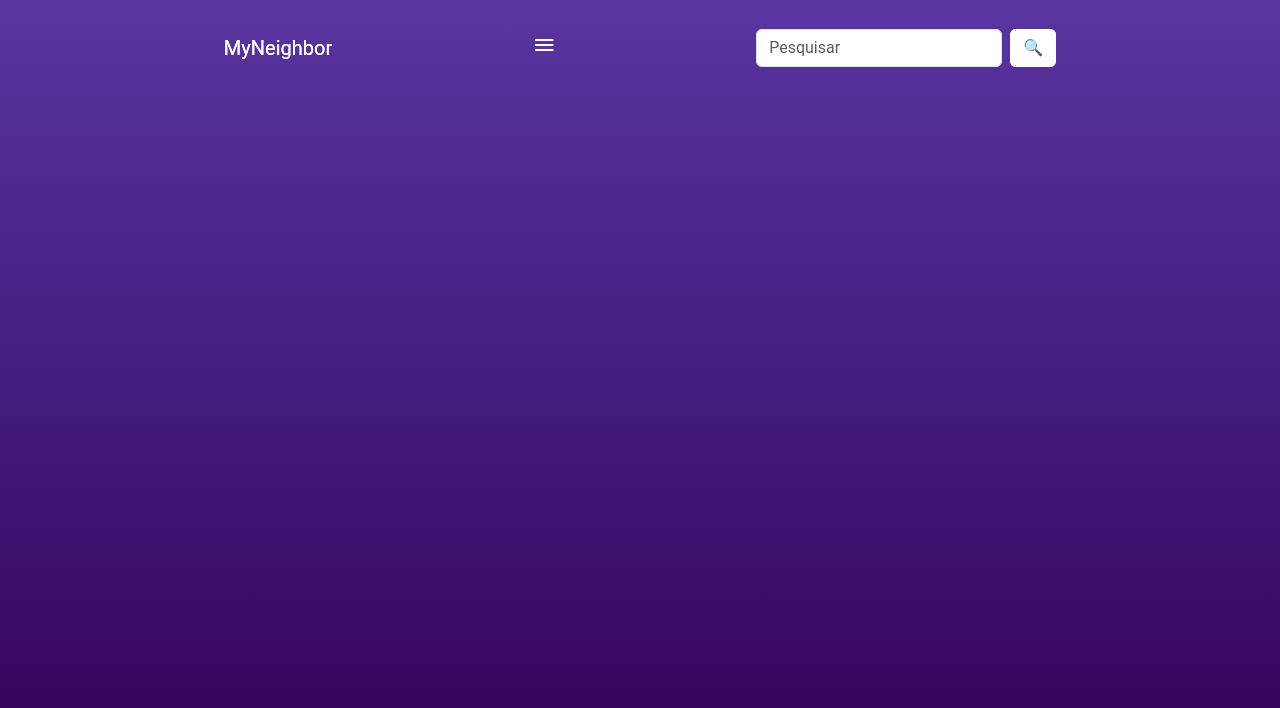
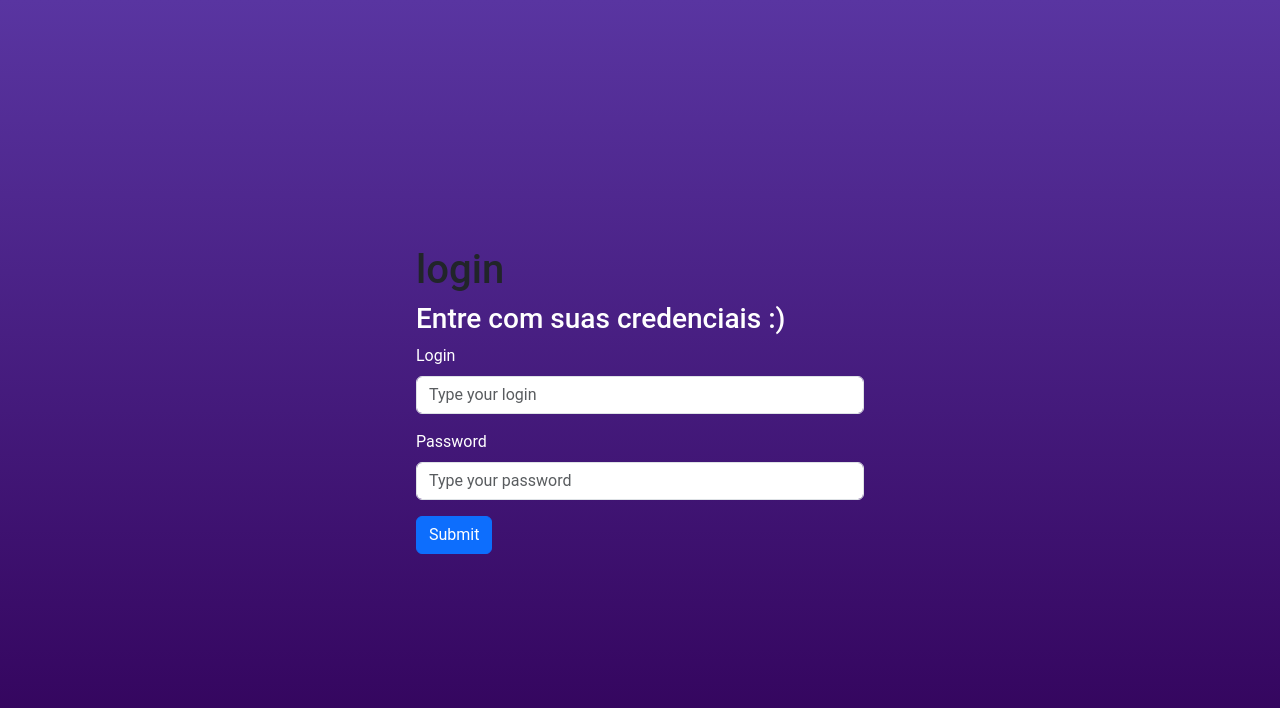
Before and after one commit to erick-sts/MyNeighbor, an Angular app: page /home in a window 1280 px wide. Shown: the top 708 px of the page. Built offline with nearby package versions, Linux system fonts and the light colour scheme.

Commit message:
Adicionado a tela de login para admin

```diff
--- a/src/app/app.component.html
+++ b/src/app/app.component.html
@@ -1,3 +1,4 @@
 <!-- <router-outlet></router-outlet> -->
 
-<app-tela-principal></app-tela-principal>
+
+<app-login-crud></app-login-crud>
--- a/src/app/app.module.ts
+++ b/src/app/app.module.ts
@@ -12,6 +12,7 @@ import { FormEsqueciMinhaSenhaComponent } from './components/form-esqueci-minha-
 import { ReactiveFormsModule } from '@angular/forms';
 import { TelaMapaComponent } from './components/tela-mapa/tela-mapa.component';
 import { TelaPrincipalComponent } from './components/tela-principal/tela-principal.component';
+import { FormTelaCrudLogin } from './components/tela-login-crud/tela-login-crud.component';
 
 
 @NgModule({
@@ -24,6 +25,7 @@ import { TelaPrincipalComponent } from './components/tela-principal/tela-princip
     FormEsqueciMinhaSenhaComponent,
     TelaMapaComponent,
     TelaPrincipalComponent,
+    FormTelaCrudLogin,
   ],
   imports: [
     BrowserModule,
--- /dev/null
+++ b/src/app/components/tela-login-crud/tela-login-crud.component.css
@@ -0,0 +1,10 @@
+#loginAdmin{
+    width: 35vw;
+    color: white;
+}
+body{
+
+        display: flex;
+        align-items: center;
+        justify-content: center;
+}
--- /dev/null
+++ b/src/app/components/tela-login-crud/tela-login-crud.component.html
@@ -0,0 +1,19 @@
+<h1>login</h1>
+<main id="loginAdmin">
+
+
+    <h3 id="titulo-login">Entre com suas credenciais :)</h3>
+    <form>
+      <div class="mb-3">
+        <label for="exampleInputEmail1" class="form-label">Login</label>
+        <input type="email" class="form-control" id="exampleInputEmail1" aria-describedby="emailHelp"
+          placeholder="Type your login">
+      </div>
+      <div class="mb-3">
+        <label for="exampleInputPassword1" class="form-label">Password</label>
+        <input type="password" class="form-control" id="exampleInputPassword1" placeholder="Type your password">
+      </div>
+      <button type="submit" class="btn btn-primary">Submit</button>
+    </form>
+
+</main>
--- a/src/app/components/tela-principal/tela-principal.component.css
+++ b/src/app/components/tela-principal/tela-principal.component.css
@@ -2,6 +2,8 @@
   position: fixed;
   top: 20px;
 }
+
+
 
 #navbar a {
   margin-right: 200px;
@@ -10,6 +12,9 @@
 
 #botao-pesquisa {
   background-color: #ffffff;
+}
+#botao-tela-login-crud{
+  background-color: white;
 }
 
 #botao-pesquisa:hover {
--- a/src/app/components/tela-principal/tela-principal.component.html
+++ b/src/app/components/tela-principal/tela-principal.component.html
@@ -1,36 +1,41 @@
 <div class="container">
+
   <nav class="navbar navbar-transparent" id="navbar" style="z-index: 1">
+
     <div class="container-fluid">
+
       <a class="navbar-brand" href="#">MyNeighbor</a>
+
       <li id="menu" class="nav-item dropdown">
-        <a
-          class="nav-link"
-          href="#"
-          role="button"
-          data-bs-toggle="dropdown"
-          aria-expanded="false"
-        >
+
+        <a class="nav-link" href="#" role="button" data-bs-toggle="dropdown" aria-expanded="false">
+
           <span class="material-symbols-outlined"> menu </span>
+
         </a>
+
         <ul class="dropdown-menu">
+
           <li><a class="dropdown-item" [routerLink]="['/mapa']">Mapa</a></li>
           <li><a class="dropdown-item" href="#">Conta</a></li>
           <li><a class="dropdown-item" href="#">Notificações</a></li>
           <li><a class="dropdown-item" href="#">Privacidade</a></li>
-          <li><hr class="dropdown-divider" /></li>
+          <li>
+            <hr class="dropdown-divider" />
+          </li>
           <li><a class="dropdown-item" href="#">Ajuda</a></li>
+
         </ul>
+
       </li>
+
       <form class="d-flex" role="search">
-        <input
-          id="input-pesquisa"
-          class="form-control me-2"
-          type="Pesquisar"
-          placeholder="Pesquisar"
-          aria-label="Pesquisar"
-        />
+        <input id="input-pesquisa" class="form-control me-2" type="Pesquisar" placeholder="Pesquisar"
+          aria-label="Pesquisar" />
         <button id="botao-pesquisa" class="btn">🔍</button>
+        <button id="botao-tela-login-crud" class="btn">Admin Panel</button>
       </form>
+
     </div>
   </nav>
   <div class="componentes" style="z-index: 0"><router-outlet></router-outlet></div>
```
Also changed, not shown: src/app/components/tela-login-crud/tela-login-crud.component.ts (added, +12 -0 lines), 1 other file (tests, documents, lock files or other folders).
